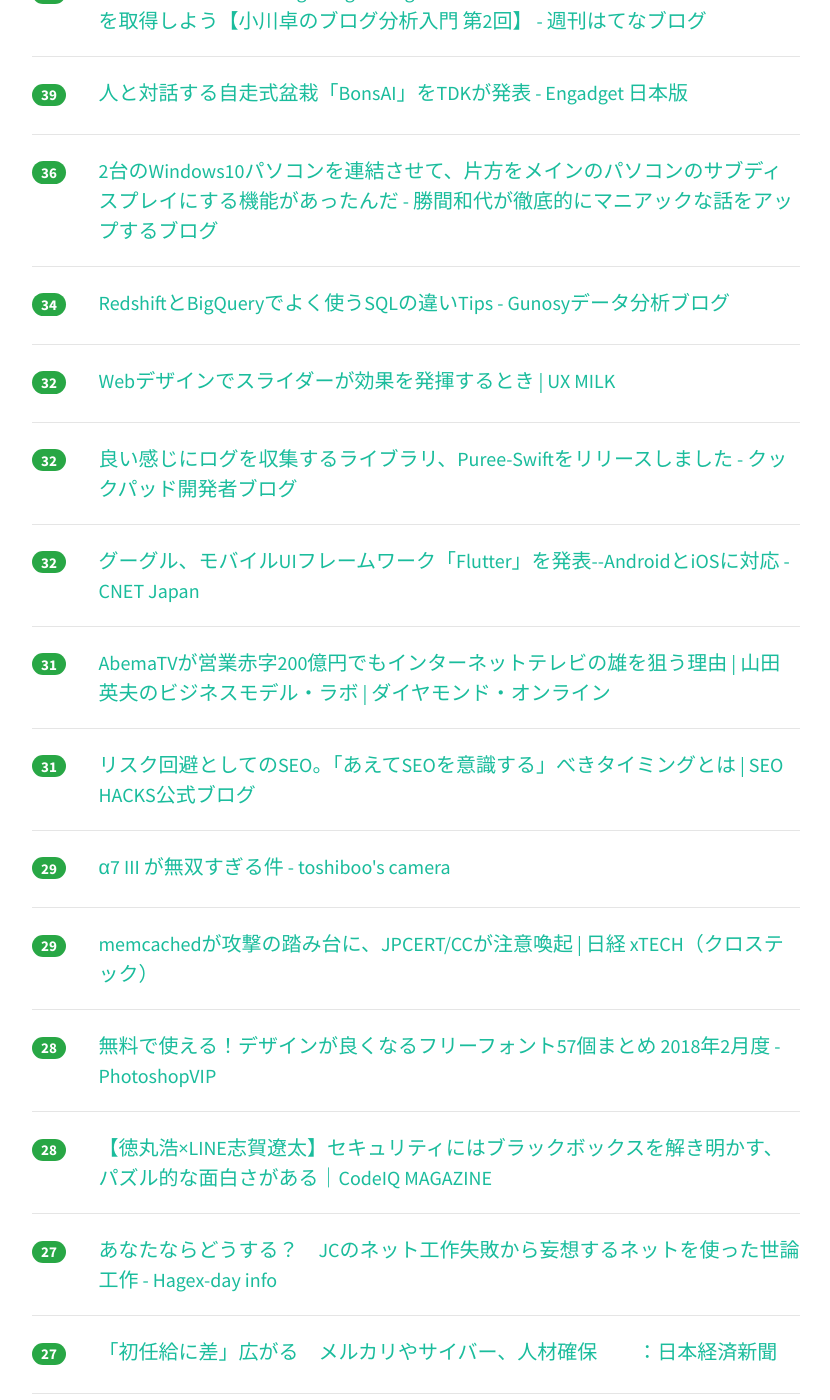
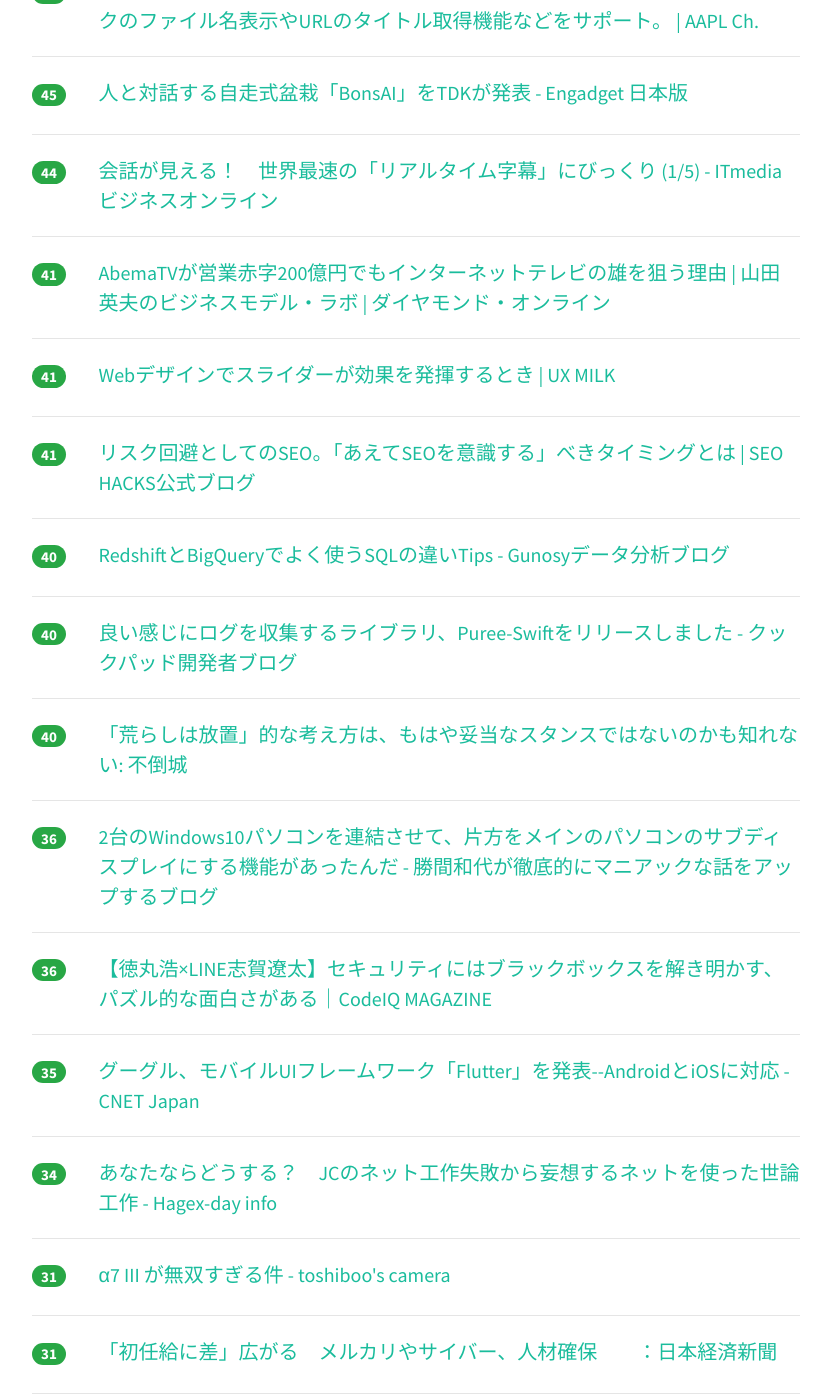
Before and after one commit to yatta47/hatena-matome-site, a Jekyll site: the page built from _posts/2018-02-28-hatena.md, in a window 1280 px wide and 1400 px high, scrolled down 2420 px. Shown: the whole window, without its empty margins (224-1054 px from the left). Built offline with Jekyll 4.4.1, drawn with Linux system fonts in a browser that asks for light colours; nearby versions of some CDN libraries; some of the changed text lies outside the part shown.

Commit message:
Updated 2018-02-28

```diff
--- a/_posts/2018-02-28-hatena.md
+++ b/_posts/2018-02-28-hatena.md
@@ -1,14 +1,19 @@
 ---
 layout: post
 title:  "2018-02-28 はてぶIT"
-date:   2018-02-28 18:03:48
+date:   2018-02-28 21:03:30
 tags: [it-hotentry]
 ---
-50 件のデータあり
+54 件のデータあり
 
 <hr><div class="row">
-<div class="col-1"><span class="badge badge-pill badge-success h2">548</span></div>
+<div class="col-1"><span class="badge badge-pill badge-success h2">636</span></div>
 <div class="col-11"><a href='https://smarthacks.jp/mag/30572' target='_blank'>Google Homeで遊ぶエンジニア21人の奇抜なHackまとめ – SmartHacks Magazine</a></div>
+</div>
+<hr>
+<div class="row">
+<div class="col-1"><span class="badge badge-pill badge-success h2">462</span></div>
+<div class="col-11"><a href='http://blog.nicovideo.jp/niconews/63867.html' target='_blank'>ニコニコ動画がログイン不要で視聴可能になりました|ニコニコインフォ</a></div>
 </div>
 <hr>
 <div class="row">
@@ -17,83 +22,93 @@ tags: [it-hotentry]
 </div>
 <hr>
 <div class="row">
-<div class="col-1"><span class="badge badge-pill badge-success h2">308</span></div>
+<div class="col-1"><span class="badge badge-pill badge-success h2">335</span></div>
 <div class="col-11"><a href='http://takahashikzn.root42.jp/entry/2018/02/21/085948' target='_blank'>CSSだけでキーロガーを作る - R42日記</a></div>
 </div>
 <hr>
 <div class="row">
-<div class="col-1"><span class="badge badge-pill badge-success h2">296</span></div>
+<div class="col-1"><span class="badge badge-pill badge-success h2">323</span></div>
 <div class="col-11"><a href='https://togetter.com/li/1203785' target='_blank'>【炎上】FF同人イベント デマで警察が出動【TOKYO FES Feb.2018】 - Togetter</a></div>
 </div>
 <hr>
 <div class="row">
-<div class="col-1"><span class="badge badge-pill badge-success h2">280</span></div>
+<div class="col-1"><span class="badge badge-pill badge-success h2">287</span></div>
 <div class="col-11"><a href='https://togetter.com/li/1203693' target='_blank'>のじゃおじ「『メールは不便なのでクソです…』と誰かが言わないと、永遠に非効率なものに巻き込まれるのじゃ」 - Togetter</a></div>
 </div>
 <hr>
 <div class="row">
-<div class="col-1"><span class="badge badge-pill badge-success h2">215</span></div>
+<div class="col-1"><span class="badge badge-pill badge-success h2">219</span></div>
 <div class="col-11"><a href='http://the360.life/U1301.doit?id=2816' target='_blank'>【the360.life】 トラックボールの玉、コレに替えるとすこぶる調子がいいんです</a></div>
 </div>
 <hr>
 <div class="row">
-<div class="col-1"><span class="badge badge-pill badge-success h2">215</span></div>
-<div class="col-11"><a href='http://blog.nicovideo.jp/niconews/63867.html' target='_blank'>ニコニコ動画がログイン不要で視聴可能になりました|ニコニコインフォ</a></div>
+<div class="col-1"><span class="badge badge-pill badge-success h2">211</span></div>
+<div class="col-11"><a href='http://www.itmedia.co.jp/news/articles/1802/28/news076.html' target='_blank'>Google、iOS／Androidアプリ開発向けオープンソースSDK「Flutter」をβ公開 - ITmedia NEWS</a></div>
 </div>
 <hr>
 <div class="row">
-<div class="col-1"><span class="badge badge-pill badge-success h2">173</span></div>
+<div class="col-1"><span class="badge badge-pill badge-success h2">211</span></div>
+<div class="col-11"><a href='https://storialaw.jp/blog/4019' target='_blank'>なぜNTT東日本は旭川医科大学に逆転勝訴できたのか。判決文から分かる教訓 | STORIA法律事務所</a></div>
+</div>
+<hr>
+<div class="row">
+<div class="col-1"><span class="badge badge-pill badge-success h2">205</span></div>
 <div class="col-11"><a href='http://www.itmedia.co.jp/news/articles/1802/28/news037.html' target='_blank'>強すぎて「会場がシーンと……」　クイズ王を圧倒した“早押しAI”の衝撃 (1/2) - ITmedia NEWS</a></div>
 </div>
 <hr>
 <div class="row">
-<div class="col-1"><span class="badge badge-pill badge-success h2">149</span></div>
-<div class="col-11"><a href='http://www.itmedia.co.jp/news/articles/1802/28/news076.html' target='_blank'>Google、iOS／Androidアプリ開発向けオープンソースSDK「Flutter」をβ公開 - ITmedia NEWS</a></div>
+<div class="col-1"><span class="badge badge-pill badge-success h2">145</span></div>
+<div class="col-11"><a href='https://employment.en-japan.com/engineerhub/entry/2018/02/28/110000' target='_blank'>試したいから、作る。ghq、goreの作者motemenの開発は「自分本位」で駆動する - エンジニアHub｜若手Webエンジニアのキャリアを考える！</a></div>
 </div>
 <hr>
 <div class="row">
-<div class="col-1"><span class="badge badge-pill badge-success h2">135</span></div>
+<div class="col-1"><span class="badge badge-pill badge-success h2">138</span></div>
 <div class="col-11"><a href='https://www3.nhk.or.jp/news/html/20180227/k10011345551000.html' target='_blank'>仮想通貨技術活用の“楽天コイン”構想 三木谷社長表明 | NHKニュース</a></div>
 </div>
 <hr>
 <div class="row">
-<div class="col-1"><span class="badge badge-pill badge-success h2">115</span></div>
+<div class="col-1"><span class="badge badge-pill badge-success h2">125</span></div>
 <div class="col-11"><a href='http://coliss.com/articles/build-websites/operation/css/digital-typography-design-tool-archetype.html' target='_blank'>こういうのを待ってた！日本語フォントで、レスポンシブ用の文字の指定を調整できる無料ツール -Archetype | コリス</a></div>
 </div>
 <hr>
 <div class="row">
-<div class="col-1"><span class="badge badge-pill badge-success h2">113</span></div>
-<div class="col-11"><a href='https://storialaw.jp/blog/4019' target='_blank'>なぜNTT東日本は旭川医科大学に逆転勝訴できたのか。判決文から分かる教訓 | STORIA法律事務所</a></div>
-</div>
-<hr>
-<div class="row">
-<div class="col-1"><span class="badge badge-pill badge-success h2">105</span></div>
-<div class="col-11"><a href='https://employment.en-japan.com/engineerhub/entry/2018/02/28/110000' target='_blank'>試したいから、作る。ghq、goreの作者motemenの開発は「自分本位」で駆動する - エンジニアHub｜若手Webエンジニアのキャリアを考える！</a></div>
-</div>
-<hr>
-<div class="row">
-<div class="col-1"><span class="badge badge-pill badge-success h2">96</span></div>
+<div class="col-1"><span class="badge badge-pill badge-success h2">107</span></div>
 <div class="col-11"><a href='https://flutter.io/' target='_blank'>Welcome to Flutter - Flutter</a></div>
 </div>
 <hr>
 <div class="row">
-<div class="col-1"><span class="badge badge-pill badge-success h2">95</span></div>
+<div class="col-1"><span class="badge badge-pill badge-success h2">97</span></div>
 <div class="col-11"><a href='https://docs.google.com/presentation/d/1m3WEma5w_Et8gDd5baknLZFVT5tf3VA8QIYLZ_1Q4O8/mobilepresent?slide=id.p4' target='_blank'>170120　牧田翠「30分でわかる現代エロマンガ」.pptx - Google スライド</a></div>
 </div>
 <hr>
 <div class="row">
-<div class="col-1"><span class="badge badge-pill badge-success h2">56</span></div>
+<div class="col-1"><span class="badge badge-pill badge-success h2">69</span></div>
+<div class="col-11"><a href='http://www.yoheim.net/blog.php?q=20180203' target='_blank'>[講義] データベース設計の講義資料を公開します - YoheiM .NET</a></div>
+</div>
+<hr>
+<div class="row">
+<div class="col-1"><span class="badge badge-pill badge-success h2">59</span></div>
 <div class="col-11"><a href='http://www.sakatakoichi.com/entry/2018/02/27/Java_EE%E3%81%8B%E3%82%89Jakarta_EE%E3%81%B8' target='_blank'>Java EEからJakarta EEへ - Fight the Future</a></div>
 </div>
 <hr>
 <div class="row">
-<div class="col-1"><span class="badge badge-pill badge-success h2">49</span></div>
-<div class="col-11"><a href='http://www.yoheim.net/blog.php?q=20180203' target='_blank'>[講義] データベース設計の講義資料を公開します - YoheiM .NET</a></div>
+<div class="col-1"><span class="badge badge-pill badge-success h2">55</span></div>
+<div class="col-11"><a href='http://blog.hatenablog.com/entry/2018/02/28/143000' target='_blank'>15分で設定完了！ Google Tag Managerで記事の「読了率」と「スクロール率」を取得しよう【小川卓のブログ分析入門 第2回】 - 週刊はてなブログ</a></div>
 </div>
 <hr>
 <div class="row">
-<div class="col-1"><span class="badge badge-pill badge-success h2">48</span></div>
+<div class="col-1"><span class="badge badge-pill badge-success h2">54</span></div>
+<div class="col-11"><a href='https://www.wantedly.com/companies/folio/post_articles/109495' target='_blank'>噂の「iMac Pro」導入でiOSアプリのビルドが2.5倍速に！生産性を何より重視するFOLIOの、設備投資への強いこだわり | 株式会社FOLIO</a></div>
+</div>
+<hr>
+<div class="row">
+<div class="col-1"><span class="badge badge-pill badge-success h2">53</span></div>
 <div class="col-11"><a href='http://japanese.engadget.com/2018/02/27/iphone-x-asus-zenfone-5-845-6/' target='_blank'>速報：まるでiPhone X──ASUSが新「ZenFone 5」シリーズ発表、スナドラ845で約6万円 - Engadget 日本版</a></div>
+</div>
+<hr>
+<div class="row">
+<div class="col-1"><span class="badge badge-pill badge-success h2">53</span></div>
+<div class="col-11"><a href='http://dwango.co.jp/pi/ns/2018/0228/index.html' target='_blank'>ニコニコ動画「会員登録・ログイン無し視聴」を 2月28日より開始｜ニュース｜広報情報｜株式会社ドワンゴ</a></div>
 </div>
 <hr>
 <div class="row">
@@ -102,28 +117,48 @@ tags: [it-hotentry]
 </div>
 <hr>
 <div class="row">
-<div class="col-1"><span class="badge badge-pill badge-success h2">47</span></div>
-<div class="col-11"><a href='http://dwango.co.jp/pi/ns/2018/0228/index.html' target='_blank'>ニコニコ動画「会員登録・ログイン無し視聴」を 2月28日より開始｜ニュース｜広報情報｜株式会社ドワンゴ</a></div>
-</div>
-<hr>
-<div class="row">
 <div class="col-1"><span class="badge badge-pill badge-success h2">46</span></div>
 <div class="col-11"><a href='https://applech2.com/archives/20180227-boostnote-v0100-support-display-filename-in-codeblock.html' target='_blank'>Markdown対応のプログラマー向けノートアプリ「Boostnote」がコードブロックのファイル名表示やURLのタイトル取得機能などをサポート。 | AAPL Ch.</a></div>
 </div>
 <hr>
 <div class="row">
-<div class="col-1"><span class="badge badge-pill badge-success h2">42</span></div>
-<div class="col-11"><a href='https://www.wantedly.com/companies/folio/post_articles/109495' target='_blank'>噂の「iMac Pro」導入でiOSアプリのビルドが2.5倍速に！生産性を何より重視するFOLIOの、設備投資への強いこだわり | 株式会社FOLIO</a></div>
+<div class="col-1"><span class="badge badge-pill badge-success h2">45</span></div>
+<div class="col-11"><a href='http://japanese.engadget.com/2018/02/27/bonsai-tdk/' target='_blank'>人と対話する自走式盆栽「BonsAI」をTDKが発表 - Engadget 日本版</a></div>
+</div>
+<hr>
+<div class="row">
+<div class="col-1"><span class="badge badge-pill badge-success h2">44</span></div>
+<div class="col-11"><a href='http://www.itmedia.co.jp/business/articles/1802/28/news036.html' target='_blank'>会話が見える！　世界最速の「リアルタイム字幕」にびっくり (1/5) - ITmedia ビジネスオンライン</a></div>
+</div>
+<hr>
+<div class="row">
+<div class="col-1"><span class="badge badge-pill badge-success h2">41</span></div>
+<div class="col-11"><a href='http://diamond.jp/articles/-/161523' target='_blank'>AbemaTVが営業赤字200億円でもインターネットテレビの雄を狙う理由 | 山田英夫のビジネスモデル・ラボ | ダイヤモンド・オンライン</a></div>
+</div>
+<hr>
+<div class="row">
+<div class="col-1"><span class="badge badge-pill badge-success h2">41</span></div>
+<div class="col-11"><a href='http://uxmilk.jp/70409' target='_blank'>Webデザインでスライダーが効果を発揮するとき | UX MILK</a></div>
+</div>
+<hr>
+<div class="row">
+<div class="col-1"><span class="badge badge-pill badge-success h2">41</span></div>
+<div class="col-11"><a href='https://www.seohacks.net/blog/column/2566/' target='_blank'>リスク回避としてのSEO。「あえてSEOを意識する」べきタイミングとは | SEO HACKS公式ブログ</a></div>
 </div>
 <hr>
 <div class="row">
 <div class="col-1"><span class="badge badge-pill badge-success h2">40</span></div>
-<div class="col-11"><a href='http://blog.hatenablog.com/entry/2018/02/28/143000' target='_blank'>15分で設定完了！ Google Tag Managerで記事の「読了率」と「スクロール率」を取得しよう【小川卓のブログ分析入門 第2回】 - 週刊はてなブログ</a></div>
+<div class="col-11"><a href='http://data.gunosy.io/entry/sql_with_redshift_and_bigquery' target='_blank'>RedshiftとBigQueryでよく使うSQLの違いTips - Gunosyデータ分析ブログ</a></div>
 </div>
 <hr>
 <div class="row">
-<div class="col-1"><span class="badge badge-pill badge-success h2">39</span></div>
-<div class="col-11"><a href='http://japanese.engadget.com/2018/02/27/bonsai-tdk/' target='_blank'>人と対話する自走式盆栽「BonsAI」をTDKが発表 - Engadget 日本版</a></div>
+<div class="col-1"><span class="badge badge-pill badge-success h2">40</span></div>
+<div class="col-11"><a href='http://techlife.cookpad.com/entry/2018/02/28/113000' target='_blank'>良い感じにログを収集するライブラリ、Puree-Swiftをリリースしました - クックパッド開発者ブログ</a></div>
+</div>
+<hr>
+<div class="row">
+<div class="col-1"><span class="badge badge-pill badge-success h2">40</span></div>
+<div class="col-11"><a href='http://mubou.seesaa.net/article/457221062.html' target='_blank'>「荒らしは放置」的な考え方は、もはや妥当なスタンスではないのかも知れない: 不倒城</a></div>
 </div>
 <hr>
 <div class="row">
@@ -132,38 +167,33 @@ tags: [it-hotentry]
 </div>
 <hr>
 <div class="row">
-<div class="col-1"><span class="badge badge-pill badge-success h2">34</span></div>
-<div class="col-11"><a href='http://data.gunosy.io/entry/sql_with_redshift_and_bigquery' target='_blank'>RedshiftとBigQueryでよく使うSQLの違いTips - Gunosyデータ分析ブログ</a></div>
+<div class="col-1"><span class="badge badge-pill badge-success h2">36</span></div>
+<div class="col-11"><a href='https://codeiq.jp/magazine/2018/02/57820/' target='_blank'>【徳丸浩×LINE志賀遼太】セキュリティにはブラックボックスを解き明かす、パズル的な面白さがある｜CodeIQ MAGAZINE</a></div>
 </div>
 <hr>
 <div class="row">
-<div class="col-1"><span class="badge badge-pill badge-success h2">32</span></div>
-<div class="col-11"><a href='http://uxmilk.jp/70409' target='_blank'>Webデザインでスライダーが効果を発揮するとき | UX MILK</a></div>
-</div>
-<hr>
-<div class="row">
-<div class="col-1"><span class="badge badge-pill badge-success h2">32</span></div>
-<div class="col-11"><a href='http://techlife.cookpad.com/entry/2018/02/28/113000' target='_blank'>良い感じにログを収集するライブラリ、Puree-Swiftをリリースしました - クックパッド開発者ブログ</a></div>
-</div>
-<hr>
-<div class="row">
-<div class="col-1"><span class="badge badge-pill badge-success h2">32</span></div>
+<div class="col-1"><span class="badge badge-pill badge-success h2">35</span></div>
 <div class="col-11"><a href='https://japan.cnet.com/article/35115358/' target='_blank'>グーグル、モバイルUIフレームワーク「Flutter」を発表--AndroidとiOSに対応 - CNET Japan</a></div>
 </div>
 <hr>
 <div class="row">
-<div class="col-1"><span class="badge badge-pill badge-success h2">31</span></div>
-<div class="col-11"><a href='http://diamond.jp/articles/-/161523' target='_blank'>AbemaTVが営業赤字200億円でもインターネットテレビの雄を狙う理由 | 山田英夫のビジネスモデル・ラボ | ダイヤモンド・オンライン</a></div>
+<div class="col-1"><span class="badge badge-pill badge-success h2">34</span></div>
+<div class="col-11"><a href='http://hagex.hatenadiary.jp/entry/2018/02/28/121137' target='_blank'>あなたならどうする？　JCのネット工作失敗から妄想するネットを使った世論工作 - Hagex-day info</a></div>
 </div>
 <hr>
 <div class="row">
 <div class="col-1"><span class="badge badge-pill badge-success h2">31</span></div>
-<div class="col-11"><a href='https://www.seohacks.net/blog/column/2566/' target='_blank'>リスク回避としてのSEO。「あえてSEOを意識する」べきタイミングとは | SEO HACKS公式ブログ</a></div>
+<div class="col-11"><a href='http://www.toshiboo.com/entry/a7iii01' target='_blank'>α7 III が無双すぎる件 - toshiboo's camera</a></div>
 </div>
 <hr>
 <div class="row">
-<div class="col-1"><span class="badge badge-pill badge-success h2">29</span></div>
-<div class="col-11"><a href='http://www.toshiboo.com/entry/a7iii01' target='_blank'>α7 III が無双すぎる件 - toshiboo's camera</a></div>
+<div class="col-1"><span class="badge badge-pill badge-success h2">31</span></div>
+<div class="col-11"><a href='https://www.nikkei.com/article/DGXMZO27456920X20C18A2TJ1000/' target='_blank'>「初任給に差」広がる　メルカリやサイバー、人材確保　　：日本経済新聞</a></div>
+</div>
+<hr>
+<div class="row">
+<div class="col-1"><span class="badge badge-pill badge-success h2">30</span></div>
+<div class="col-11"><a href='http://photoshopvip.net/107627' target='_blank'>無料で使える！デザインが良くなるフリーフォント57個まとめ 2018年2月度 - PhotoshopVIP</a></div>
 </div>
 <hr>
 <div class="row">
@@ -172,28 +202,28 @@ tags: [it-hotentry]
 </div>
 <hr>
 <div class="row">
-<div class="col-1"><span class="badge badge-pill badge-success h2">28</span></div>
-<div class="col-11"><a href='http://photoshopvip.net/107627' target='_blank'>無料で使える！デザインが良くなるフリーフォント57個まとめ 2018年2月度 - PhotoshopVIP</a></div>
+<div class="col-1"><span class="badge badge-pill badge-success h2">27</span></div>
+<div class="col-11"><a href='https://japan.zdnet.com/article/35115293/' target='_blank'>「Chrome OS」でのLinux仮想マシン稼働に向けたコンテナが近く実現か - ZDNet Japan</a></div>
 </div>
 <hr>
 <div class="row">
-<div class="col-1"><span class="badge badge-pill badge-success h2">28</span></div>
-<div class="col-11"><a href='https://codeiq.jp/magazine/2018/02/57820/' target='_blank'>【徳丸浩×LINE志賀遼太】セキュリティにはブラックボックスを解き明かす、パズル的な面白さがある｜CodeIQ MAGAZINE</a></div>
+<div class="col-1"><span class="badge badge-pill badge-success h2">25</span></div>
+<div class="col-11"><a href='http://methane.hatenablog.jp/entry/2018/02/28/3%E6%9C%881%E6%97%A5%E3%80%81Homebrew_%E3%81%AE%E3%83%87%E3%83%95%E3%82%A9%E3%83%AB%E3%83%88%E3%81%AE_Python_%E3%81%8C_Python_3_%E3%81%AB%E3%81%AA%E3%82%8A%E3%81%BE%E3%81%99%E3%80%82' target='_blank'>3月1日、Homebrew のデフォルトの Python が Python 3 になります。 - methaneのブログ</a></div>
 </div>
 <hr>
 <div class="row">
-<div class="col-1"><span class="badge badge-pill badge-success h2">27</span></div>
-<div class="col-11"><a href='http://hagex.hatenadiary.jp/entry/2018/02/28/121137' target='_blank'>あなたならどうする？　JCのネット工作失敗から妄想するネットを使った世論工作 - Hagex-day info</a></div>
+<div class="col-1"><span class="badge badge-pill badge-success h2">24</span></div>
+<div class="col-11"><a href='http://jp.techcrunch.com/2018/02/28/2018-02-27-google-clips-review/' target='_blank'>スマートカメラ、Google Clipsレビュー――機械学習が人、イヌ、ネコ、ウサギを自動認識する | TechCrunch Japan</a></div>
 </div>
 <hr>
 <div class="row">
-<div class="col-1"><span class="badge badge-pill badge-success h2">27</span></div>
-<div class="col-11"><a href='https://www.nikkei.com/article/DGXMZO27456920X20C18A2TJ1000/' target='_blank'>「初任給に差」広がる　メルカリやサイバー、人材確保　　：日本経済新聞</a></div>
+<div class="col-1"><span class="badge badge-pill badge-success h2">24</span></div>
+<div class="col-11"><a href='http://this.aereal.org/entry/2018/02/28/150400' target='_blank'>GoのデバッグはdelveとVisual Studio Codeが便利 - Sexually Knowing</a></div>
 </div>
 <hr>
 <div class="row">
-<div class="col-1"><span class="badge badge-pill badge-success h2">26</span></div>
-<div class="col-11"><a href='https://japan.zdnet.com/article/35115293/' target='_blank'>「Chrome OS」でのLinux仮想マシン稼働に向けたコンテナが近く実現か - ZDNet Japan</a></div>
+<div class="col-1"><span class="badge badge-pill badge-success h2">24</span></div>
+<div class="col-11"><a href='https://www.fashionsnap.com/article/2018-02-28/komuten-vasilly-caracle/' target='_blank'>VASILYとカラクルが解散、スタートトゥデイ工務店が吸収合併へ | Fashionsnap.com</a></div>
 </div>
 <hr>
 <div class="row">
@@ -203,12 +233,17 @@ tags: [it-hotentry]
 <hr>
 <div class="row">
 <div class="col-1"><span class="badge badge-pill badge-success h2">23</span></div>
-<div class="col-11"><a href='http://mubou.seesaa.net/article/457221062.html' target='_blank'>「荒らしは放置」的な考え方は、もはや妥当なスタンスではないのかも知れない: 不倒城</a></div>
+<div class="col-11"><a href='http://blog.nicovideo.jp/niconews/64746.html' target='_blank'>「2時の時報（ニコ割）」終了のお知らせ|ニコニコインフォ</a></div>
 </div>
 <hr>
 <div class="row">
 <div class="col-1"><span class="badge badge-pill badge-success h2">22</span></div>
 <div class="col-11"><a href='https://this.kiji.is/341298034921325665' target='_blank'>「楽天コイン」構想発表　三木谷氏、仮想通貨技術で - 共同通信</a></div>
+</div>
+<hr>
+<div class="row">
+<div class="col-1"><span class="badge badge-pill badge-success h2">22</span></div>
+<div class="col-11"><a href='http://twitter.com/tokoroten/status/968684467182215168' target='_blank'>ところてんさんのツイート: "上:技術を使わないで問題を解決する 中:簡単な技術を使って問題を解決する 下:難しい技術を使って問題を解決する 下の下:難しい技術をつかっているだけ 下の</a></div>
 </div>
 <hr>
 <div class="row">
@@ -218,17 +253,12 @@ tags: [it-hotentry]
 <hr>
 <div class="row">
 <div class="col-1"><span class="badge badge-pill badge-success h2">21</span></div>
-<div class="col-11"><a href='http://jp.techcrunch.com/2018/02/28/2018-02-27-google-clips-review/' target='_blank'>スマートカメラ、Google Clipsレビュー――機械学習が人、イヌ、ネコ、ウサギを自動認識する | TechCrunch Japan</a></div>
-</div>
-<hr>
-<div class="row">
-<div class="col-1"><span class="badge badge-pill badge-success h2">21</span></div>
 <div class="col-11"><a href='https://k-tai.watch.impress.co.jp/docs/event/mwc2018/1108548.html' target='_blank'>ASUS、新「ZenFone 5」シリーズ発表 - ケータイ Watch</a></div>
 </div>
 <hr>
 <div class="row">
 <div class="col-1"><span class="badge badge-pill badge-success h2">19</span></div>
-<div class="col-11"><a href='http://www.itmedia.co.jp/business/articles/1802/28/news036.html' target='_blank'>会話が見える！　世界最速の「リアルタイム字幕」にびっくり (1/5) - ITmedia ビジネスオンライン</a></div>
+<div class="col-11"><a href='https://circleci.com/blog/sunsetting-1-0/' target='_blank'>CircleCI 1.0 End of Life on August 31, 2018</a></div>
 </div>
 <hr>
 <div class="row">
@@ -237,18 +267,8 @@ tags: [it-hotentry]
 </div>
 <hr>
 <div class="row">
-<div class="col-1"><span class="badge badge-pill badge-success h2">18</span></div>
-<div class="col-11"><a href='https://circleci.com/blog/sunsetting-1-0/' target='_blank'>CircleCI 1.0 End of Life on August 31, 2018</a></div>
-</div>
-<hr>
-<div class="row">
 <div class="col-1"><span class="badge badge-pill badge-success h2">15</span></div>
 <div class="col-11"><a href='http://b.hatena.ne.jp/entry/www.tv-tokyo.co.jp/yomu/business/entry/2018/016542.html' target='_blank'>はてなブックマーク - 下町ボブスレー”不採用の真実”が明らかに...：ガイアの夜明け｜読むテレ東：テレビ東京</a></div>
-</div>
-<hr>
-<div class="row">
-<div class="col-1"><span class="badge badge-pill badge-success h2">14</span></div>
-<div class="col-11"><a href='http://twitter.com/tokoroten/status/968684467182215168' target='_blank'>ところてんさんのツイート: "上:技術を使わないで問題を解決する 中:簡単な技術を使って問題を解決する 下:難しい技術を使って問題を解決する 下の下:難しい技術をつかっているだけ 下の</a></div>
 </div>
 <hr>
 <div class="row">
```
